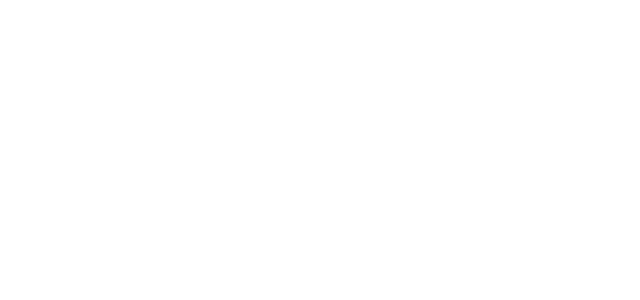
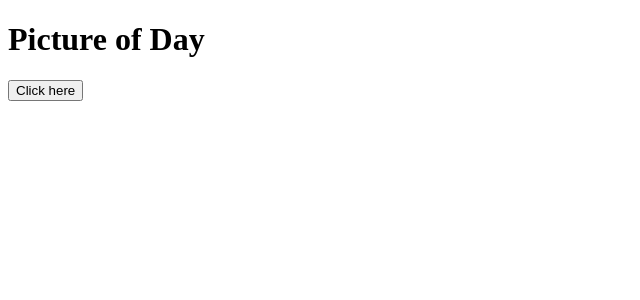
Before and after one commit to taypeoples/ChatTErbot, a Vue app in the folder vue/: page /catPic in a window 1280 px wide. Shown: the top 300 px of the page, without its empty margins (0-640 px from the left). Built offline with nearby package versions, Linux system fonts and the light colour scheme.

Commit message:
cat stuff

```diff
--- /dev/null
+++ b/vue/src/components/CatPic.vue
@@ -0,0 +1,40 @@
+<template>
+  <div>
+
+<h1>Picture of Day</h1>
+      <button v-on:click="getCatPic">Click here</button>
+      <p>{{catPic[0]}}</p>
+       <img v-bind:src="catPic.url" alt="">
+
+  </div>
+</template>
+
+<script>
+import CatService from "../services/CatService.js"
+
+
+export default {
+    data() {
+        return {
+            catPicArray: [],
+            catPic: {}
+
+
+
+        }
+    },
+    methods:{
+        getCatPic(){
+            CatService.catPic().then(response => {
+                this.catPicArray = response.data;
+                this.catPic = this.catPicArray[0]
+            })
+        }
+    }
+
+}
+</script>
+
+<style>
+
+</style>
--- a/vue/src/router/index.js
+++ b/vue/src/router/index.js
@@ -7,6 +7,7 @@
 import store from '../store/index'
 import ChatBot from "../views/ChatBotView.vue"
 import JobSearch from "../views/JobSearch.vue"
+import CatPic from "../views/CatPic.vue"
 
 Vue.use(Router)
 
@@ -71,6 +72,14 @@
         requiresAuth: false
       }
     },
+    {
+      path: "/catPic",
+      name: "catPic",
+      component: CatPic,
+      meta: {
+        requiresAuth: false
+      }
+    },
   ]
 })
 
--- /dev/null
+++ b/vue/src/services/CatService.js
@@ -0,0 +1,18 @@
+import axios from 'axios';
+
+export default {
+
+  catPic(){
+
+    const options = {
+        method: 'GET',
+        url: 'https://api.thecatapi.com/v1/images/search',
+      };
+
+
+
+
+    return axios.request(options);
+  }
+
+}
--- /dev/null
+++ b/vue/src/views/CatPic.vue
@@ -0,0 +1,17 @@
+<template>
+  <div>
+      <cat-pic/>
+  </div>
+</template>
+
+<script>
+import CatPic from '../components/CatPic.vue'
+export default {
+  components: { CatPic },
+
+}
+</script>
+
+<style>
+
+</style>
```
